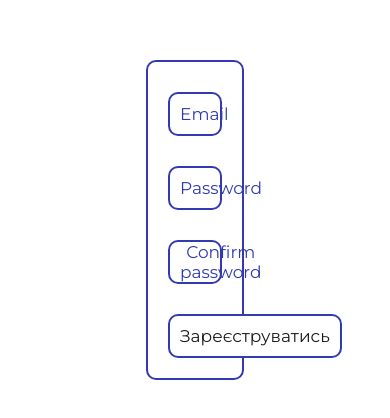
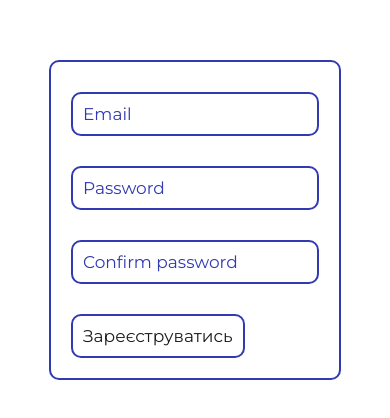
Before and after one commit to NKapaev/NotForget, a React (Vite) app: page /registration in a window 390 px wide. Shown: the part 236-654 px from the top of the page. Built offline with nearby package versions, Linux system fonts and the light colour scheme; no server answers.

Commit message:
Adds adaptability of registration page

```diff
--- a/src/components/pages/registration/registration.css
+++ b/src/components/pages/registration/registration.css
@@ -8,7 +8,6 @@
   display: flex;
   justify-content: center;
   align-items: center;
-  width: 60%;
 }
 
 .registration-form-wrapper {
@@ -16,7 +15,6 @@
   padding-top: 0;
   border-radius: 10px;
   border: 2px solid var(--blue);
-  width: 60%;
 }
 
 .registration-form {
@@ -24,3 +22,23 @@
 
 .form-error {
 }
+
+@media screen and (max-width: 480px) {
+  .registration-container {
+    width: 100%;
+  }
+
+  .registration-form-wrapper {
+    width: 100%;
+  }
+}
+
+@media screen and (min-width: 769px) {
+  .registration-container {
+    width: 60%;
+  }
+
+  .registration-form-wrapper {
+    width: 60%;
+  }
+}
```
